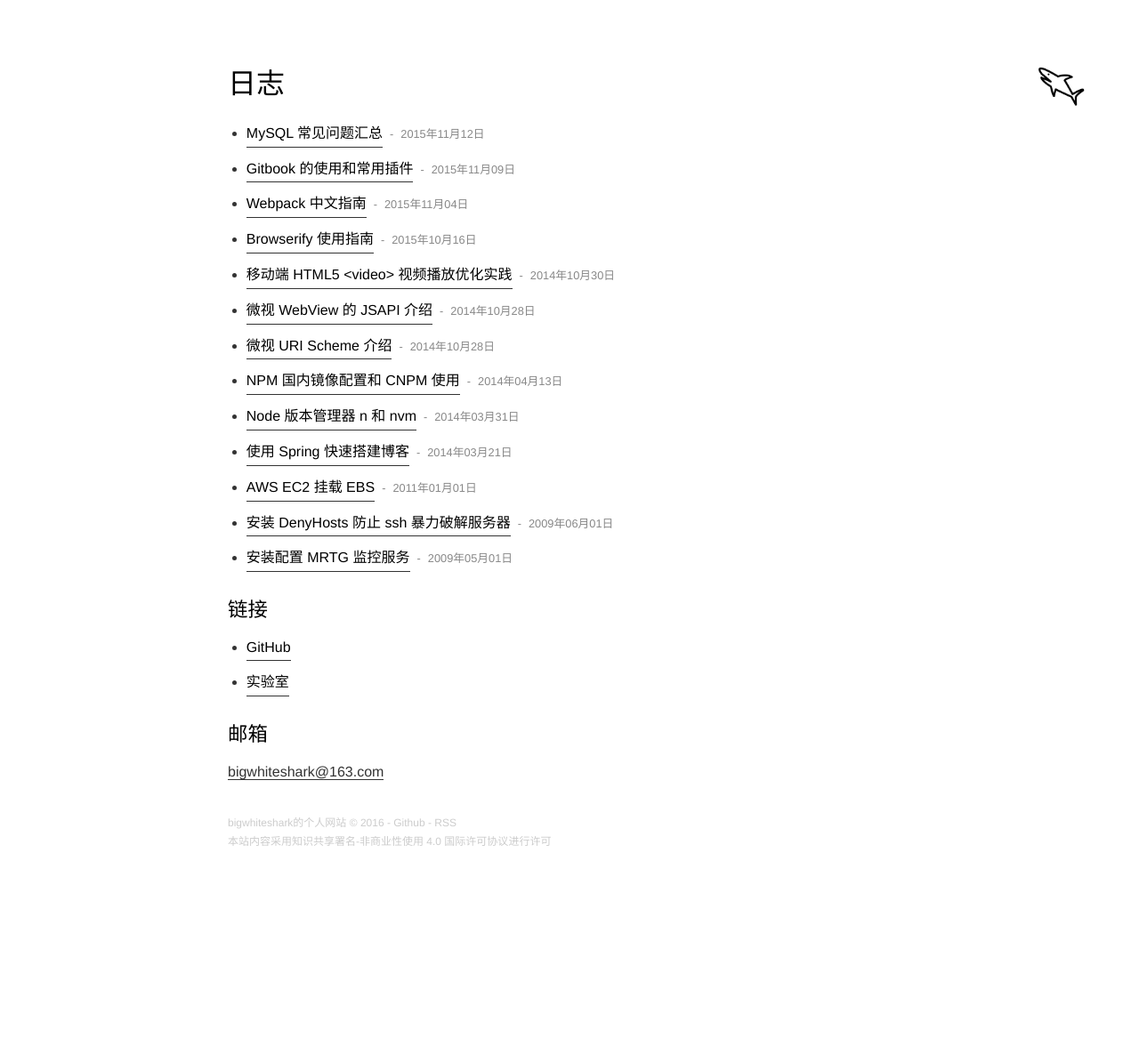
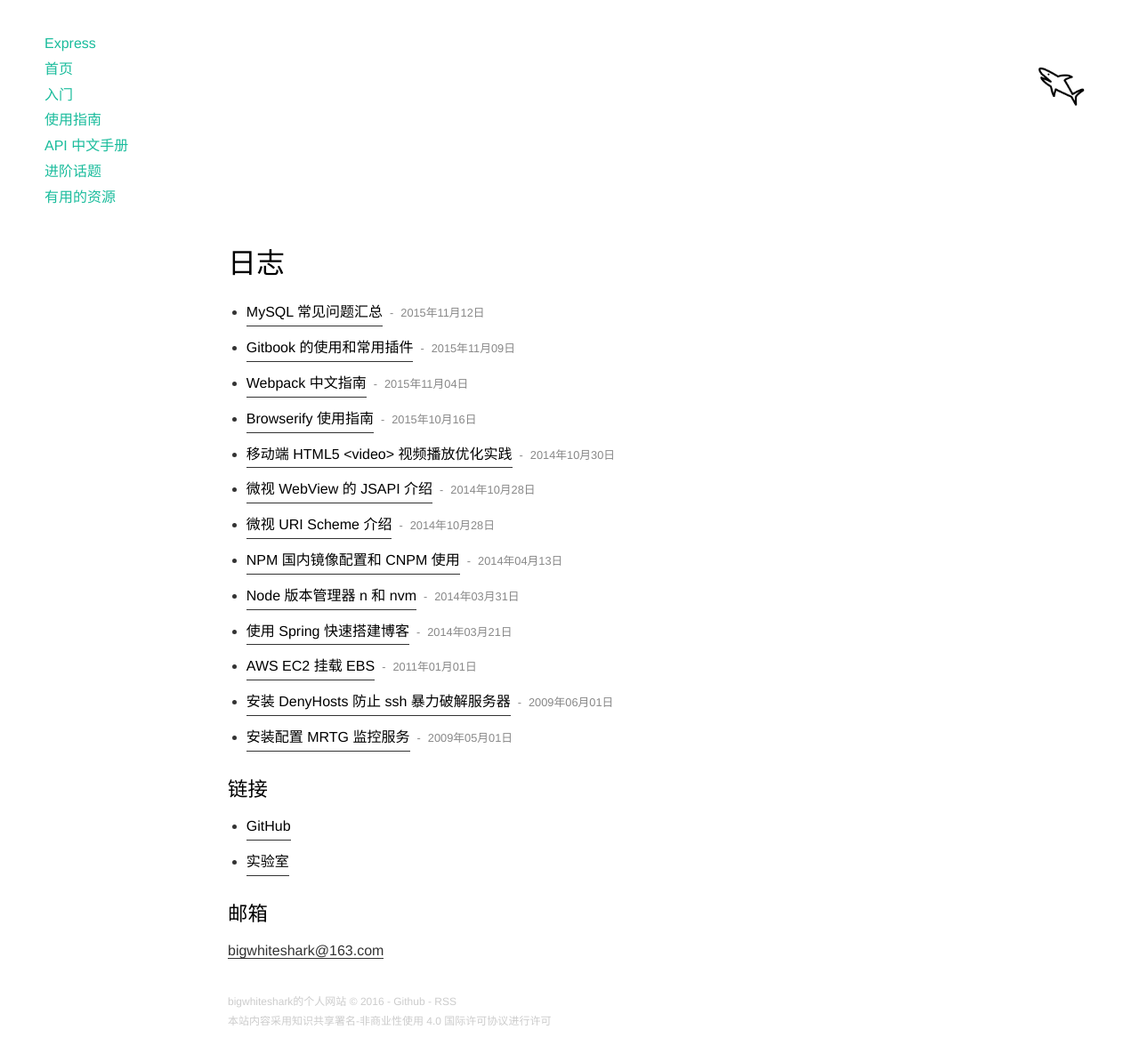
Before and after one commit to bigwhiteshark/bigwhiteshark.github.com, a Jekyll site: the page built from index.html, in a window 1280 px wide. Shown: the whole page at 89% size. Built offline with Jekyll 4.4.1, drawn with Linux system fonts in a browser that asks for light colours; Markdown is read by kramdown in place of the engine named in the settings; comment, search, counter and statistics services are not loaded; before the commit the page ends 993 px from its top, so only the background shows below that.

Commit message:
first commit

```diff
--- /dev/null
+++ b/_includes/aside.html
@@ -0,0 +1,9 @@
+<aside class="logo">
+  <h1 class="avatar">{{ site.title }}</h1>
+   <nav id="toc" data-toggle="toc"></nav>
+  <ul>
+    {% if page.url != '/index.html' and page.url != '/' %}
+    <li><a href="/">返回首页</a></li>
+    {% endif %}
+  </ul>
+</aside>
--- a/_includes/header.html
+++ b/_includes/header.html
@@ -1,9 +1,118 @@
-<aside class="logo">
-  <h1 class="avatar">{{ site.title }}</h1>
-   <nav id="toc" data-toggle="toc"></nav>
-  <ul>
-    {% if page.url != '/index.html' and page.url != '/' %}
-    <li><a href="/">返回首页</a></li>
-    {% endif %}
-  </ul>
-</aside>
+<header>
+        <div id="mobile-menu">
+            <div id="nav-button" class="fa fa-bars fa-2x button"></div>
+        </div>
+        <section id="logo"><a href="/" class="express">Express</a>
+        </section>
+        <div id="navbar">
+            <ul id="navmenu">
+                <li><a href="/" id="home-menu">首页</a></li>
+                <li class="">
+                    <ul id="getting-started-menu" class="menu dropit">
+                        <li class="dropit-trigger"><a href="/starter/installing.html">入门</a>
+                            <ul class="dropit-submenu" style="display: none;">
+                                <li>
+                                  <a href="/starter/installing.html">
+                                    安装
+                                  </a>
+                                </li>
+                                <li>
+                                  <a href="/starter/hello-world.html">
+                                    Hello world
+                                  </a>
+                                </li>
+                                <li>
+                                <a href="/starter/generator.html">
+                                  Express 应用生成器
+                                </a>
+                                </li>
+                                <li>
+                                  <a href="/starter/basic-routing.html">
+                                    基本路由
+                                  </a>
+                                </li>
+                                <li>
+                                  <a href="/starter/static-files.html">
+                                    静态文件
+                                  </a>
+                                </li>
+                                <li>
+                                  <a href="/starter/faq.html">
+                                    常见问题
+                                  </a>
+                                </li>
+                            </ul>
+                        </li>
+                    </ul>
+                </li>
+                <li class="">
+                    <ul id="guide-menu" class="menu dropit">
+                        <li class="dropit-trigger"><a href="/guide/routing.html">使用指南</a>
+                            <ul class="dropit-submenu" style="display: none;">
+                                <li><a href="/guide/routing.html">路由</a>
+                                </li>
+                                <li><a href="/guide/using-middleware.html">中间件</a>
+                                </li>
+                                <li><a href="/guide/using-template-engines.html">模板引擎</a>
+                                </li>
+                                <li><a href="/guide/error-handling.html">错误处理</a>
+                                </li>
+                                <li><a href="/guide/debugging.html">调试</a>
+                                </li>
+                                <li><a href="/guide/behind-proxies.html">为 Express 设置代理</a>
+                                </li>
+                                <li><a href="/guide/migrating-4.html">升级到 Express 4</a>
+                                </li>
+                                <li><a href="/guide/database-integration.html">数据库集成</a>
+                                </li>
+                            </ul>
+                        </li>
+                    </ul>
+                </li>
+                <li class="">
+                    <ul id="application-menu" class="menu dropit">
+                        <li class="dropit-trigger"><a href="/4x/api.html">API 中文手册</a>
+                            <ul class="dropit-submenu" style="display: none;">
+                                <li><a href="/4x/api.html">4.x 版本</a>
+                                </li>
+                                <li><a href="/3x/api.html">3.x 版本</a>
+                                </li>
+                            </ul>
+                        </li>
+                    </ul>
+                </li>
+                <li class="">
+                    <ul id="advanced-topics-menu" class="menu dropit">
+                        <li class="dropit-trigger"><a href="/advanced/developing-template-engines.html">进阶话题</a>
+                            <ul class="dropit-submenu" style="display: none;">
+                                <li><a href="/advanced/developing-template-engines.html">模板引擎</a>
+                                </li>
+                                <li><a href="/advanced/pm.html">进程管理器</a>
+                                </li>
+                                <li><a href="/advanced/security-updates.html">安全更新</a>
+                                </li>
+                            </ul>
+                        </li>
+                    </ul>
+                </li>
+                <li class="">
+                    <ul id="resources-menu" class="menu dropit">
+                        <li class="dropit-trigger"><a href="/resources/glossary.html">有用的资源</a>
+                            <ul class="dropit-submenu" style="display: none;">
+                                <li><a href="/resources/glossary.html">术语表</a>
+                                </li>
+                                <li><a href="/resources/middleware.html">中间件</a>
+                                </li>
+                                <li><a href="/resources/community.html">社区</a>
+                                </li>
+                                <li><a href="/resources/books-blogs.html">书籍与博客</a>
+                                </li>
+                                <li><a href="/resources/applications.html">实例展示</a>
+                                </li>
+                            </ul>
+                        </li>
+                    </ul>
+                </li>
+            </ul>
+        </div>
+      </header>
--- a/_layouts/default.html
+++ b/_layouts/default.html
@@ -3,6 +3,7 @@
   {% include head.html %}
   <body data-spy="scroll" data-target="#toc">
     {% include header.html %}
+    {% include aside.html %}
     <main>
       {{ content | replace: '&#8617;', '&#8617;&#xfe0e;' }}
     </main>
```
